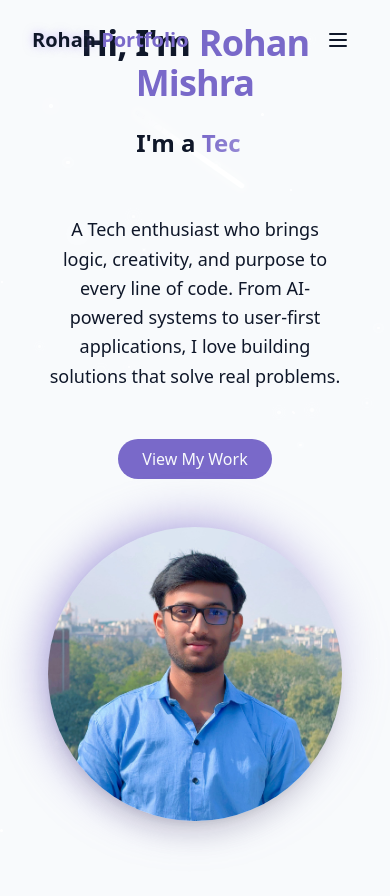
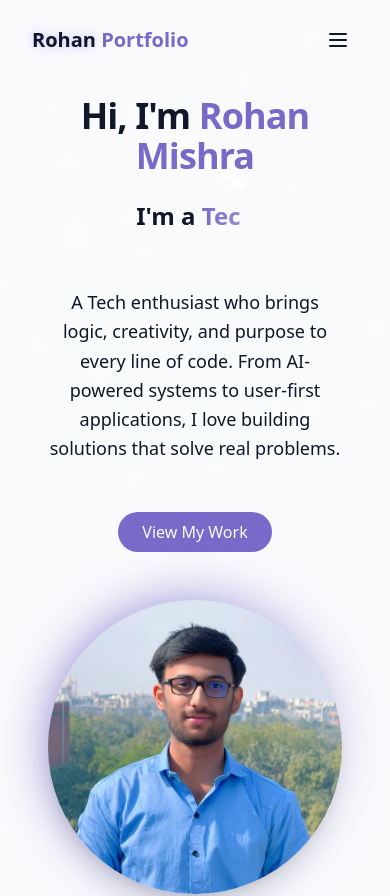
Before and after one commit to Rohan1883/Portfolio, a React (Vite) app: page / in a window 390 px wide. Shown: the top 896 px of the page. Built offline with nearby package versions, Linux system fonts and the light colour scheme; the HTML template or start-up script is replaced by a standard one.

Commit message:
Fix:Overlap in sections in  Phones

```diff
--- a/src/Components/HeroSection.jsx
+++ b/src/Components/HeroSection.jsx
@@ -5,7 +5,7 @@
   return (
     <section
       id="hero"
-      className="relative min-h-screen flex items-center justify-center px-4"
+      className="relative min-h-screen flex items-center justify-center px-4 pt-24"
     >
       <div className="container max-w-5xl mx-auto z-10">
         <div className="grid grid-cols-1 md:grid-cols-2 gap-12 items-center">
```
